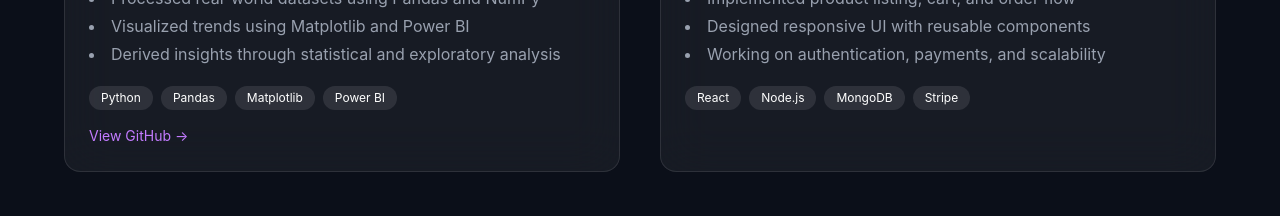
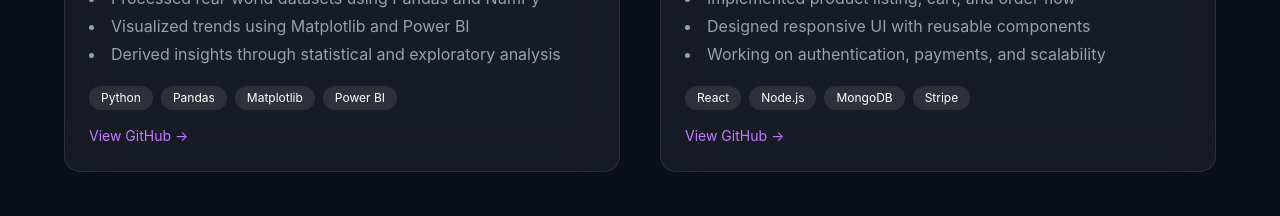
Before and after one commit to Vagvedi/vagvedi-portfolio, a React (Vite) app: page / in a window 1280 px wide. Shown: the part 3620-3836 px from the top of the page. Built offline with nearby package versions, Linux system fonts and the light colour scheme.

Commit message:
Changing Project Status

```diff
--- a/src/components/Projects.jsx
+++ b/src/components/Projects.jsx
@@ -42,7 +42,8 @@ const projects = [
   {
     title: "Amazon Clone",
     type: "Full-Stack Application (In Progress)",
-    completed: false,
+    completed: true,
+    github: "https://github.com/Vagvedi/Amazon-Clone",
     desc: "A scalable Amazon-inspired e-commerce platform focusing on core shopping and checkout workflows.",
     points: [
       "Implemented product listing, cart, and order flow",
```
